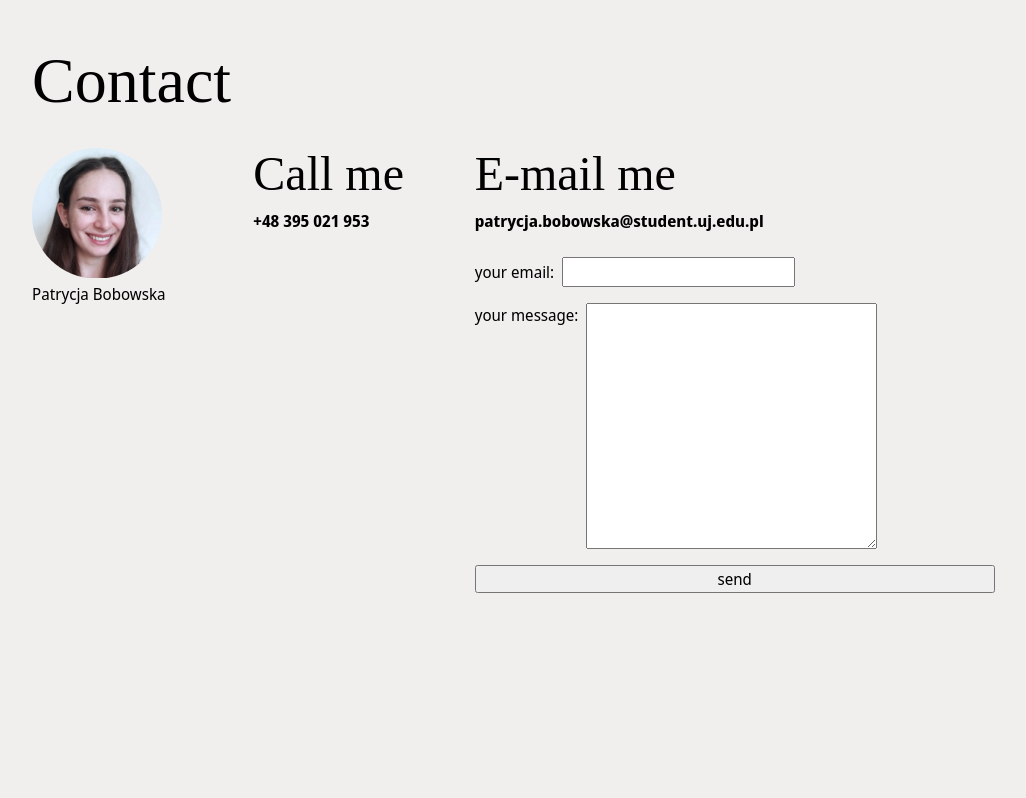
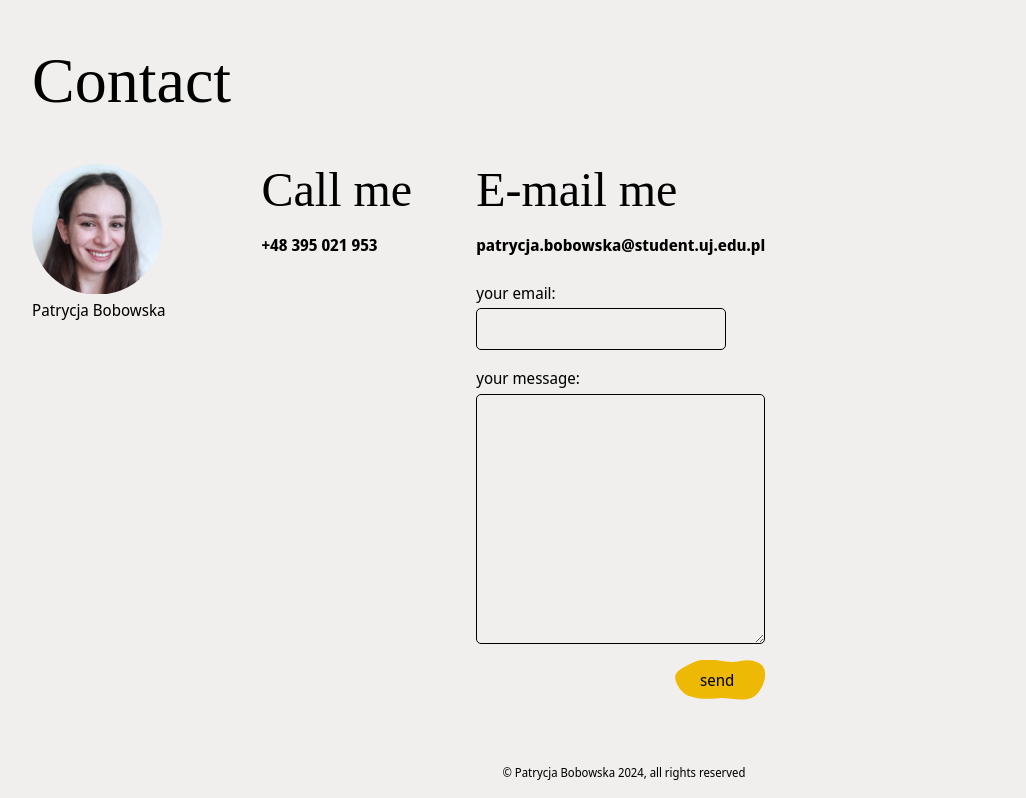
Before and after one commit to vievioorqa/UXUIdesignerportfolio, a PHP site: page /contact.html in a window 1280 px wide. Shown: the part 72-870 px from the top of the page, without its empty margins (16-1042 px from the left). Before the commit the page ends 665 px from the top, so only its background shows below. Run offline with PHP 8.4, Linux system fonts and the light colour scheme; some web fonts are replaced.

Commit message:
hidden language change | contact.html layout

```diff
--- a/about_me.html
+++ b/about_me.html
@@ -64,14 +64,14 @@
                 </label>
                 <!-- language | dark mode -->
                 <div class="settings">
-                    <div class="language_button">
+                    <!-- <div class="language_button">
                         <i class="material-symbols-rounded">language</i>
                         <p>pl</p>
                     </div>
                     <div class="language_button">
                         <i class="material-symbols-rounded">language</i>
                         <p>eng</p>
-                    </div>
+                    </div> -->
                     <div class="settings_button" aria-label="toggle light mode" id="light-mode-toggle">
                         <i class="material-symbols-rounded">wb_sunny</i>
                     </div>
--- a/contact.html
+++ b/contact.html
@@ -64,14 +64,14 @@
                 </label>
                 <!-- language | dark mode -->
                 <div class="settings">
-                    <div class="language_button">
+                    <!-- <div class="language_button">
                         <i class="material-symbols-rounded">language</i>
                         <p>pl</p>
                     </div>
                     <div class="language_button">
                         <i class="material-symbols-rounded">language</i>
                         <p>eng</p>
-                    </div>
+                    </div> -->
                     <div class="settings_button" aria-label="toggle light mode" id="light-mode-toggle">
                         <i class="material-symbols-rounded">wb_sunny</i>
                     </div>
@@ -99,20 +99,26 @@
                     <p class="body-bold">patrycja.bobowska@student.uj.edu.pl</p>
                     <form>
                         <div class="your-email">
-                            <label for="e-mail">your email:</label>
+                            <label for="e-mail">your&nbsp;email:</label>
                             <input type="email">
                         </div>
                         <div class="your-message">
-                            <label for="message">your message:</label>
-                            <textarea name="message" rows="10" cols="30"></textarea>
+                            <label for="message">your&nbsp;message:</label>
+                            <textarea name="message"></textarea>
                         </div>
-                        <input type="submit" value="send">
+                        <div class="button_container">
+                            <input type="submit" value="send" class="button">
+                        </div>
                     </form>
                 </div>
             </div>
         </div>
     </main>
 
+    <footer>
+        <p>© Patrycja Bobowska 2024, all rights reserved</p>
+    </footer>
+
     <script src="scripts/dark-mode.js"></script>
 </body>
 </html>
--- a/index.html
+++ b/index.html
@@ -59,14 +59,14 @@
                     </label>
                     <!-- language | dark mode -->
                     <div class="settings">
-                        <div class="language_button">
+                        <!-- <div class="language_button">
                             <i class="material-symbols-rounded">language</i>
                             <p>pl</p>
                         </div>
                         <div class="language_button">
                             <i class="material-symbols-rounded">language</i>
                             <p>eng</p>
-                        </div>
+                        </div> -->
                         <div class="settings_button" aria-label="toggle light mode" id="light-mode-toggle">
                             <i class="material-symbols-rounded">wb_sunny</i>
                         </div>
--- a/styles/contact.css
+++ b/styles/contact.css
@@ -1,48 +1,47 @@
 main {
     display: flex;
     flex-direction: column;
-    gap: 2rem;
+    gap: 3rem;
     padding-top: 2rem;
 }
 
 .contact_container {
-    display: grid;
-    grid-template-columns: 1fr;
-    gap: 2rem;
-}
-@media (min-width: 400px) {
-    .contact_container {
-        grid-template-rows: 2;
-        gap: 3rem;
-    }
-}
-@media (min-width: 600px) {
-    .contact_container {
-        grid-template-columns: 1fr 1fr 3fr 1fr;
-        gap: 3rem;
-    }
+    display: flex;
+    flex-wrap: wrap;
+    column-gap: 6rem;
+    row-gap: 3rem;
 }
 
 .photo-description_container {
     text-align: center;
     max-width: fit-content;
+    justify-self: center;
 }
 
 .my-photo {
     border-radius: 50%;
     padding-bottom: 0.2rem;
+    max-width: 130px;
+}
+
+.call-email_container {
+    display: flex;
+    flex-wrap: wrap;
+    column-gap: 4rem;
+    row-gap: 3rem;
 }
 
 .call-me_container {
     display: flex;
     flex-direction: column;
-    gap: 0.5rem;
+    gap: 1rem;
 }
 
 .email_container {
     display: flex;
+    flex: 1;
     flex-direction: column;
-    gap: 0.5rem;
+    gap: 1rem;
 }
 
 form {
@@ -53,32 +52,33 @@
 
 .your-email {
     display: flex;
-    gap: 0.5rem;
-    align-items: center;
-    padding-top: 1rem;
+    flex-direction: column;
+    gap: 0.2rem;
+    padding-top: 0.5rem;
+    width: 80%;
+    min-width: 250px;
 }
 
 .your-message {
     display: flex;
-    gap: 0.5rem;
-    align-items: flex-start;
+    flex-direction: column;
+    gap: 0.2rem;
 }
 
-.call-email_container {
-    display: grid;
-    gap: 2rem;
-    grid-template-columns: 1fr;
+textarea, input {
+    background-color: var(--background);
+    border-radius: 5px;
+    border: solid 1px var(--text);
+    padding: 0.5rem;
 }
-@media (min-width: 400px) {
-    .call-email_container {
-        grid-column: span 3;
-        grid-template-columns: subgrid;
-        gap: 3rem;
-    }
+textarea {
+    width: 100%; /* Make the textarea take full width of its parent */
+    max-width: 100%; /* Ensure it doesn't exceed the parent */
+    height: auto; /* Allow height to adjust automatically */
+    min-height: 250px;
 }
 
-
-
-.my-photo {
-    max-width: 130px;
+.button_container {
+    display: flex;
+    justify-content: flex-end;
 }
```
